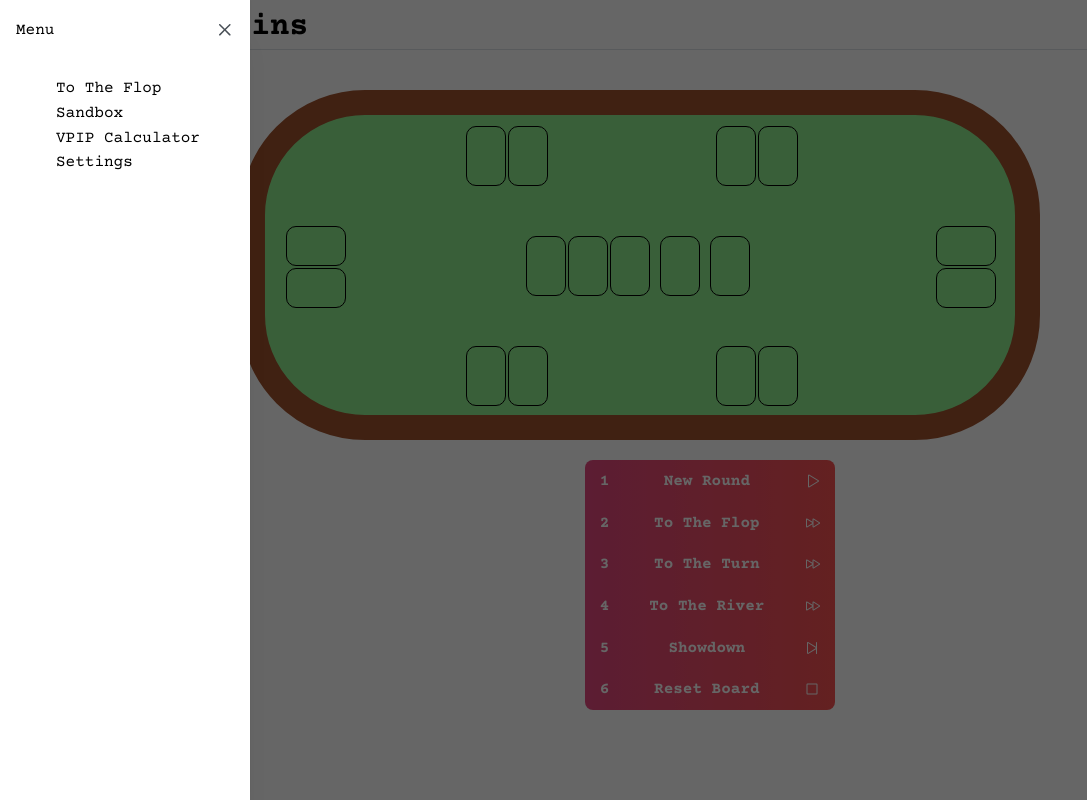
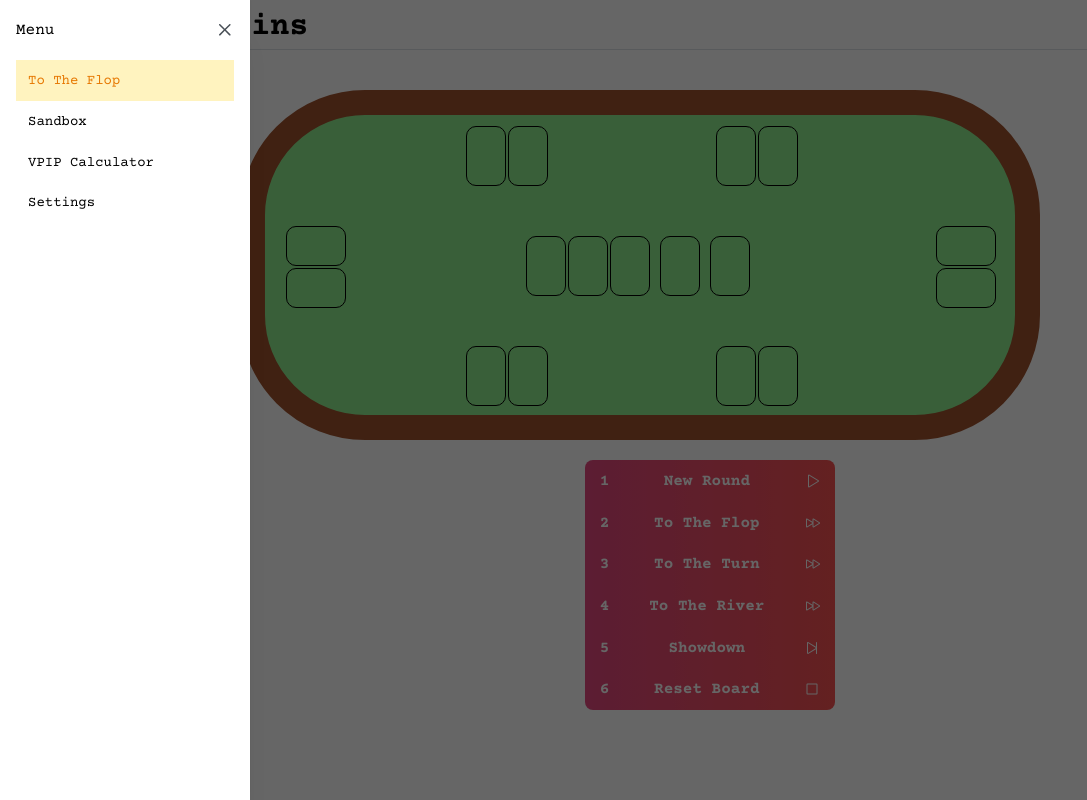
Before and after one commit to barneywhiffin/poker-goblins, a React (Vite) app: page / in a window 1280 px wide. Both pictures are taken after a click on the button 27 px from the left and 25 px from the top of the page. Shown: the whole page, without its empty margins (0-1087 px from the left). Built offline with nearby package versions, Linux system fonts and the light colour scheme; a web font is replaced by a local one.

Commit message:
feat: initialise state driven main content from drawer navlinks

```diff
--- a/src/App.tsx
+++ b/src/App.tsx
@@ -1,7 +1,8 @@
 import '@mantine/core/styles.css';
 import './App.css';
+import { useState } from 'react';
 import LetsPlayPoker from './containers/LetsPlayPoker';
-import { createTheme, MantineProvider, ColorSchemeScript, AppShell, Burger, Drawer, useComputedColorScheme } from '@mantine/core';
+import { createTheme, MantineProvider, ColorSchemeScript, AppShell, Burger, Drawer, useComputedColorScheme, NavLink } from '@mantine/core';
 import { useDisclosure } from '@mantine/hooks';
 
 const theme = createTheme({
@@ -12,14 +13,35 @@ const theme = createTheme({
   	luminanceThreshold: 0.3,
 });
 
+
 function AppContent() {
 
 	const headerHeight = 50;
 
 	const [opened, { close, toggle }] = useDisclosure();
 
+	const [activeTab, setActiveTab] = useState('poker');
+
 	// read only hook for check of current colour scheme: useComputedColorScheme
 	const computedColorScheme = useComputedColorScheme('light');
+
+	function mainContent() {
+		switch(activeTab) {
+			case 'poker':
+				return <LetsPlayPoker/>;
+			case 'sandbox':
+				return <p>sandbox</p>;
+			case 'vpip':
+				return <p>vpip</p>;
+			case 'settings':
+				return <p>settings</p>;
+		}
+	}
+
+	function handleNavSelection(tab: string) {
+		setActiveTab(tab);
+		close();
+	}
 
 	return (
 		<AppShell header={{ height: headerHeight }}>
@@ -30,15 +52,30 @@ function AppContent() {
 				</div>
 			</AppShell.Header>
 			<Drawer opened={opened} onClose={close} title="Menu"size={250} withOverlay>
-				<ul style={{listStyle: 'none'}}>
-					<li>To The Flop</li>
-					<li>Sandbox</li>
-					<li>VPIP Calculator</li>
-					<li>Settings</li>
-				</ul>
+				<NavLink
+					label='To The Flop'
+					active={activeTab === 'poker'}
+					onClick={() => handleNavSelection('poker')}
+				/>
+				<NavLink
+					label='Sandbox'
+					active={activeTab === 'sandbox'}
+					onClick={() => handleNavSelection('sandbox')}
+				/>
+				<NavLink
+					label='VPIP Calculator'
+					active={activeTab === 'vpip'}
+					onClick={() => handleNavSelection('vpip')}
+				/>
+				<NavLink
+					label='Settings'
+					active={activeTab === 'settings'}
+					onClick={() => handleNavSelection('settings')}
+				/>
+				{/* settings needs to have mantine tabs !! */}
 			</Drawer>
 			<AppShell.Main>
-				<LetsPlayPoker/>
+				{mainContent()}
 			</AppShell.Main>
 		</AppShell>
 	);
```
